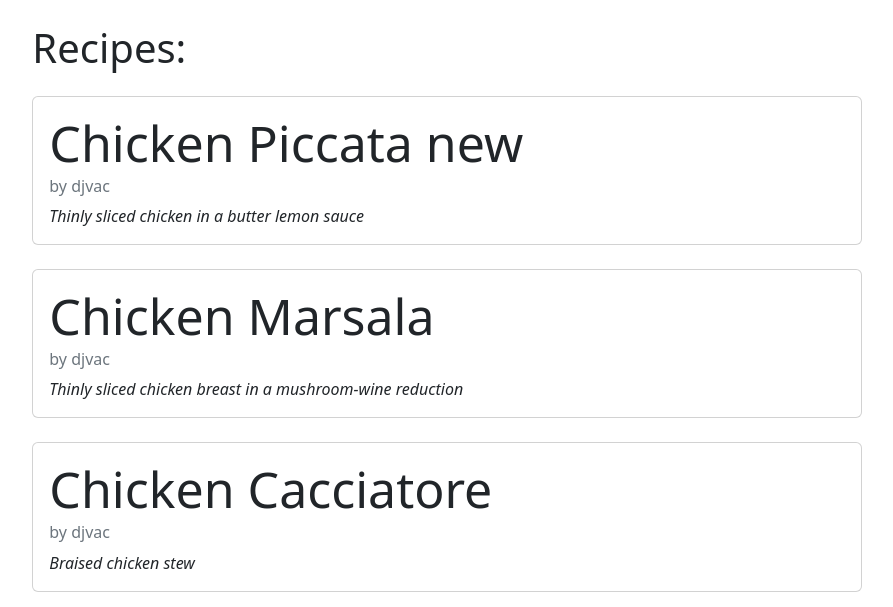
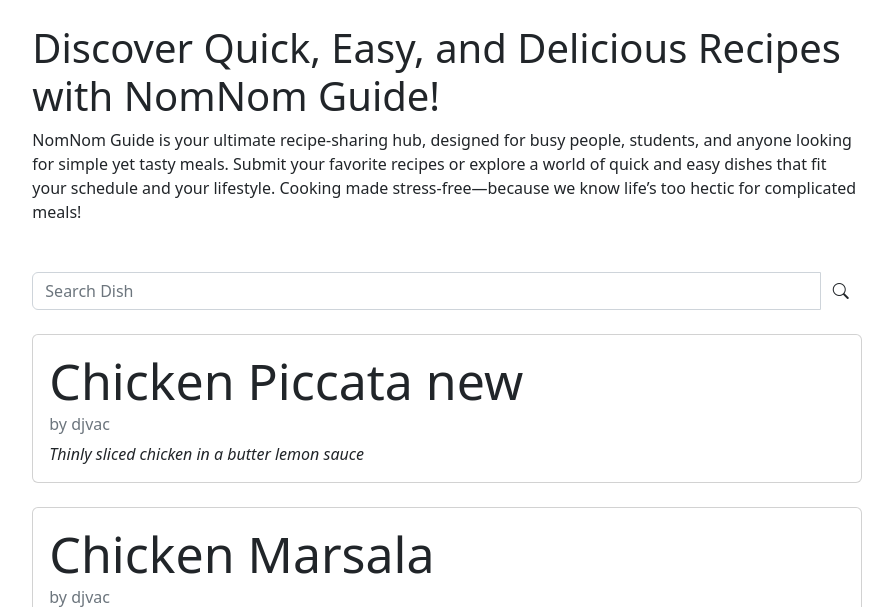
Before and after one commit to b0kja85/nomnom-guide, a Django app: page / in a window 1280 px wide. Shown: the part 86-693 px from the top of the page, without its empty margins (193-1086 px from the left). Run offline with Django 3.2, Linux system fonts and the light colour scheme; data comes from the database, SQL or seed files in the repository; both versions use the stored data as it was after the commit.

Commit message:
Hero tsaka search bar hehe

```diff
--- a/recipes/templates/recipes/home.html
+++ b/recipes/templates/recipes/home.html
@@ -1,7 +1,14 @@
 {% extends "recipes/base.html" %}
 
 {% block content %}
-<h1>Recipes:</h1>
+<h1>Discover Quick, Easy, and Delicious Recipes with NomNom Guide!</h1>
+<p>NomNom Guide is your ultimate recipe-sharing hub, designed for busy people, students, and anyone looking for simple yet tasty meals. Submit your favorite recipes or explore a world of quick and easy dishes that fit your schedule and your lifestyle. Cooking made stress-free—because we know life’s too hectic for complicated meals!</p>
+<div class="input-group mb-4 mt-5">
+    <input type="text" class="form-control custom-focus" placeholder="Search Dish" aria-label="Search" aria-describedby="search-addon">
+    <button class="btn" type="button" id="search-addon">
+      <i class="bi bi-search"></i>
+    </button>
+  </div>
 
 <div class="card-deck">
     {% if page_obj %}
@@ -43,4 +50,11 @@
         {% endif %}
     </ul>
 </nav>
+
+<style>
+    .custom-focus:focus {
+      border-color:rgb(0, 0, 0);
+      box-shadow: 0 0 5px rgba(0, 0, 0, 0);
+    }
+  </style>
 {% endblock content %}
```
Also changed, not shown: db.sqlite3.
